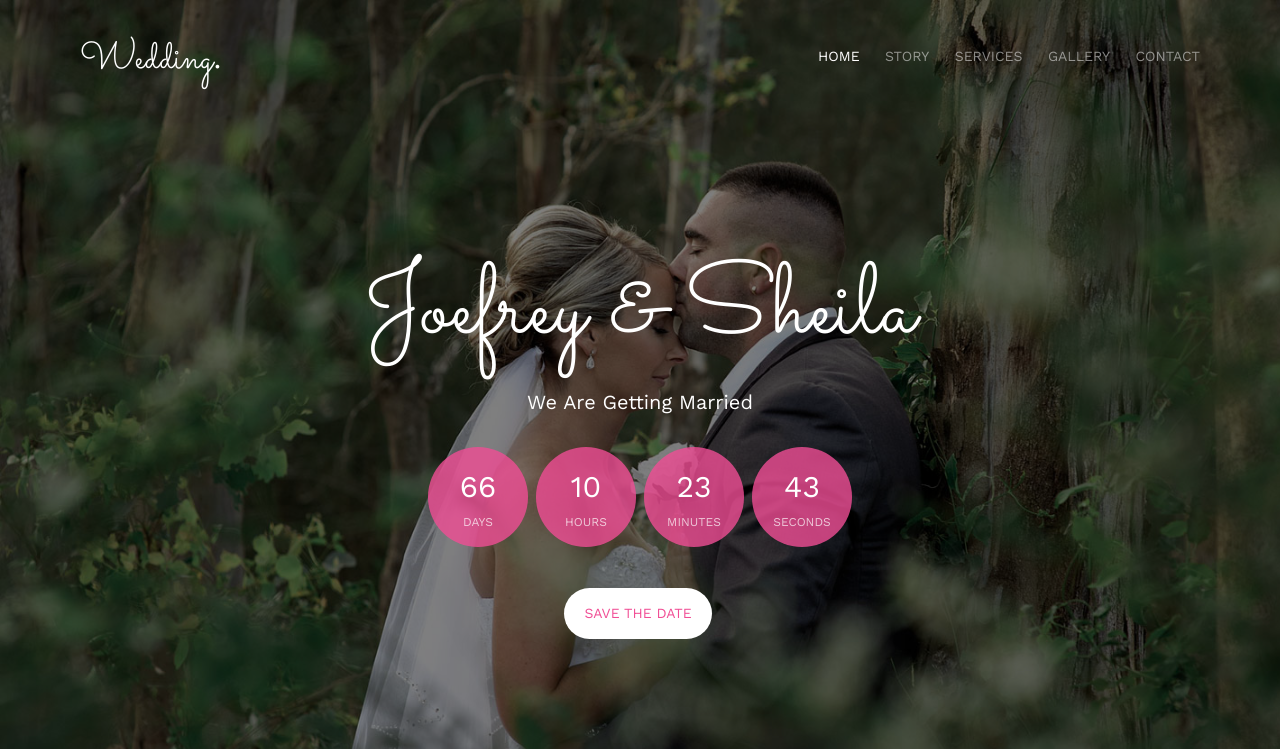
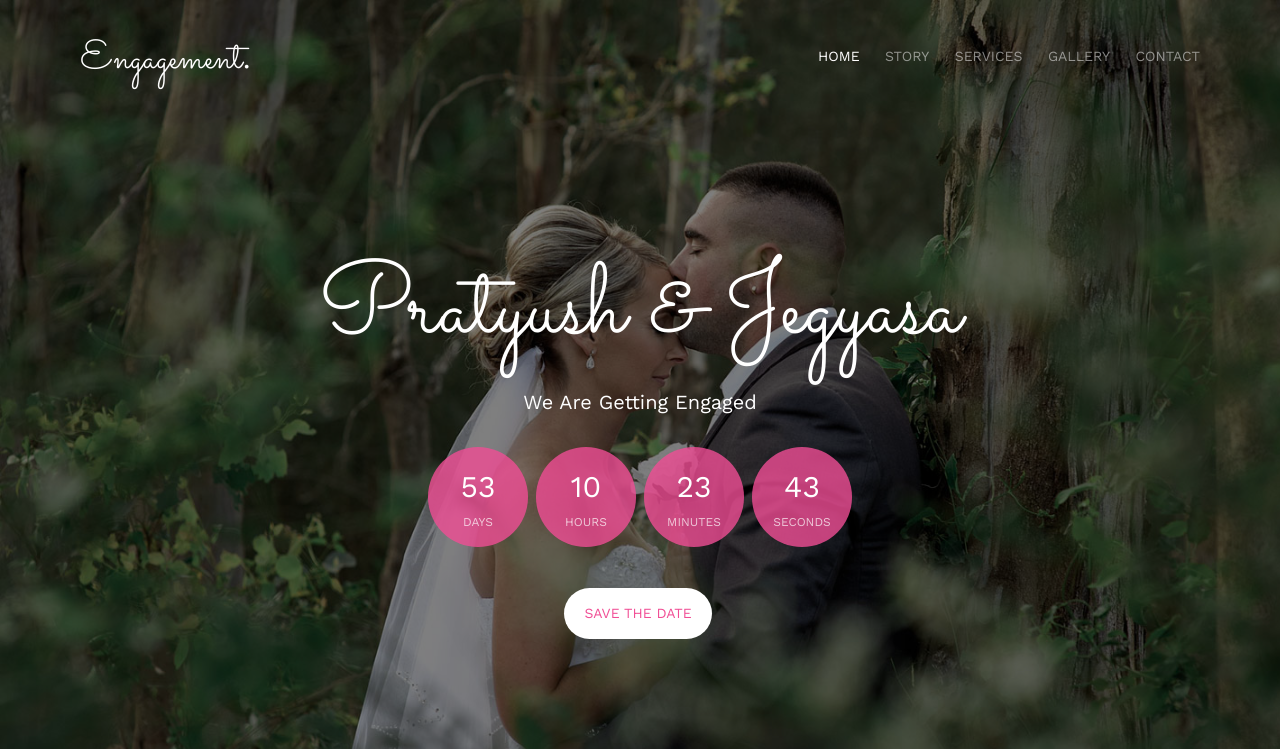
Before and after one commit to Pratyush270395/Pratyush270395.github.io, a plain HTML site: page index.html in a window 1280 px wide. Shown: the top 749 px of the page. Drawn offline with nearby package versions, Linux system fonts and the light colour scheme; files whose address does not match are found by name.

Commit message:
Second 3

```diff
--- a/index.html
+++ b/index.html
@@ -6,27 +6,13 @@
 	<head>
 	<meta charset="utf-8">
 	<meta http-equiv="X-UA-Compatible" content="IE=edge">
-	<title>Wedding &mdash; 100% Free Fully Responsive HTML5 Template by FREEHTML5.co</title>
+	<title>We Zinged &mdash; Pratyush &amp; Jegyasa getting engaged</title>
 	<meta name="viewport" content="width=device-width, initial-scale=1">
-	<meta name="description" content="Free HTML5 Template by FREEHTML5.CO" />
-	<meta name="keywords" content="free html5, free template, free bootstrap, html5, css3, mobile first, responsive" />
-	<meta name="author" content="FREEHTML5.CO" />
+	<meta name="description" content="" />
+	<meta name="keywords" content="We Zinged" />
+	<meta name="author" content="Pratyush" />
 
-  <!--
-	//////////////////////////////////////////////////////
-
-	FREE HTML5 TEMPLATE
-	DESIGNED & DEVELOPED by FREEHTML5.CO
-
-	Website: 		http://freehtml5.co/
-	Email: 			info@freehtml5.co
-	Twitter: 		http://twitter.com/fh5co
-	Facebook: 		https://www.facebook.com/fh5co
-
-	//////////////////////////////////////////////////////
-	 -->
-
-  	<!-- Facebook and Twitter integration -->
+  	<!-- Facebook and Twitter integration --
 	<meta property="og:title" content=""/>
 	<meta property="og:image" content=""/>
 	<meta property="og:url" content=""/>
@@ -36,7 +22,7 @@
 	<meta name="twitter:image" content="" />
 	<meta name="twitter:url" content="" />
 	<meta name="twitter:card" content="" />
-
+-->
 	<link href='https://fonts.googleapis.com/css?family=Work+Sans:400,300,600,400italic,700' rel='stylesheet' type='text/css'>
 	<link href="https://fonts.googleapis.com/css?family=Sacramento" rel="stylesheet">
 
@@ -74,7 +60,7 @@
 		<div class="container">
 			<div class="row">
 				<div class="col-xs-2">
-					<div id="fh5co-logo"><a href="index.html">Wedding<strong>.</strong></a></div>
+					<div id="fh5co-logo"><a href="index.html">Engagement<strong>.</strong></a></div>
 				</div>
 				<div class="col-xs-10 text-right menu-1">
 					<ul>
@@ -113,8 +99,8 @@
 				<div class="col-md-8 col-md-offset-2 text-center">
 					<div class="display-t">
 						<div class="display-tc animate-box" data-animate-effect="fadeIn">
-							<h1>Joefrey &amp; Sheila</h1>
-							<h2>We Are Getting Married</h2>
+							<h1>Pratyush &amp; Jegyasa</h1>
+							<h2>We Are Getting Engaged</h2>
 							<div class="simply-countdown simply-countdown-one"></div>
 							<p><a href="#" class="btn btn-default btn-sm">Save the date</a></p>
 						</div>
@@ -609,7 +595,7 @@
 	<script src="js/main.js"></script>
 
 	<script>
-    var d = new Date(new Date().getTime() + 200 * 120 * 120 * 2000);
+    var d = new Date(new Date(2024, 2, 10, 12, 0, 0, 0));
 
     // default example
     simplyCountdown('.simply-countdown-one', {
```
